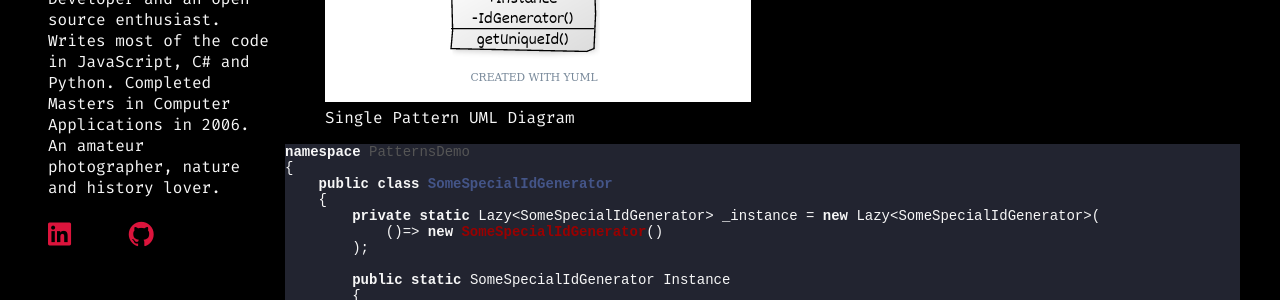
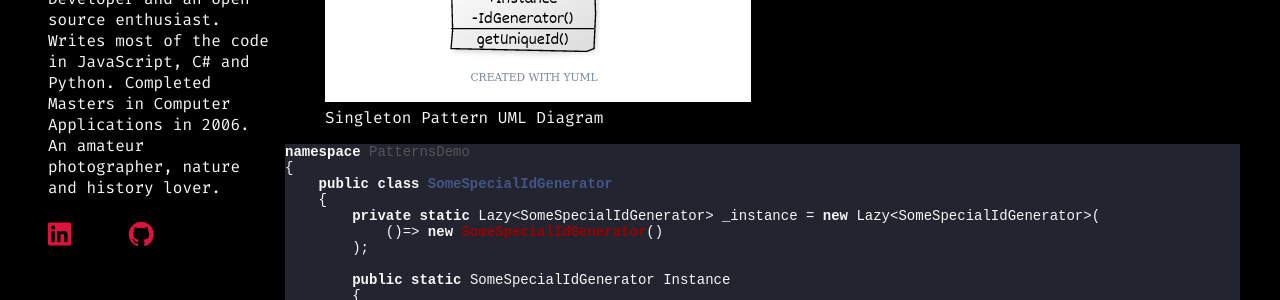
Before and after one commit to srirangamv/srirangamv.github.io, a Jekyll site: the page built from _posts/2020-08-17-singleton-design-pattern.md, in a window 1280 px wide. Shown: the part 422-722 px from the top of the page. Built offline with Jekyll 4.4.1, drawn with Linux system fonts in a browser that asks for light colours.

Commit message:
adding images.

```diff
--- a/_posts/2020-08-17-singleton-design-pattern.md
+++ b/_posts/2020-08-17-singleton-design-pattern.md
@@ -10,8 +10,8 @@
 
 <p>
     <figure>
-      <img src="/images/SinglePattern.png" alt="Single Pattern UML Diagram" width="426px" height="205px" />
-      <figcaption>Single Pattern UML Diagram</figcaption>
+      <img src="/images/SinglePattern.png" alt="Singleton Pattern UML Diagram" width="426px" height="205px" />
+      <figcaption>Singleton Pattern UML Diagram</figcaption>
     </figure>
 </p>
 
```
